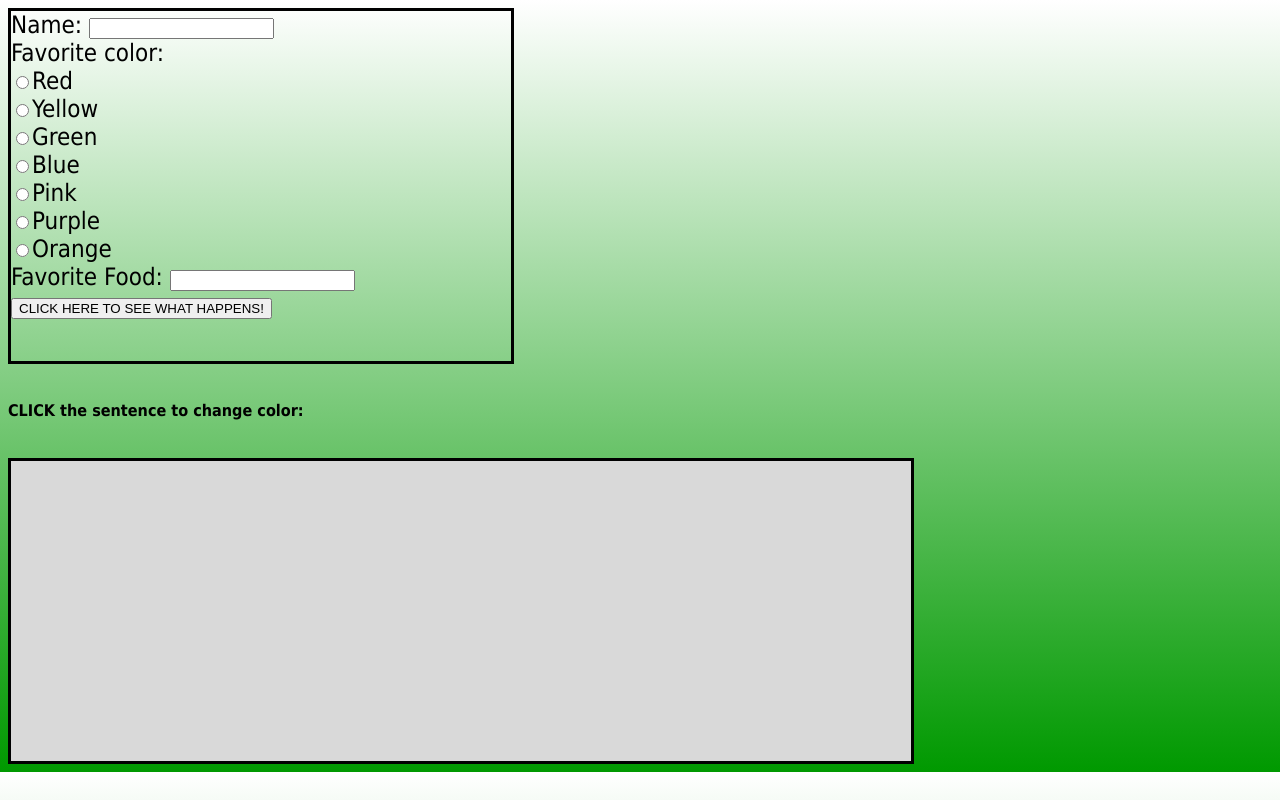
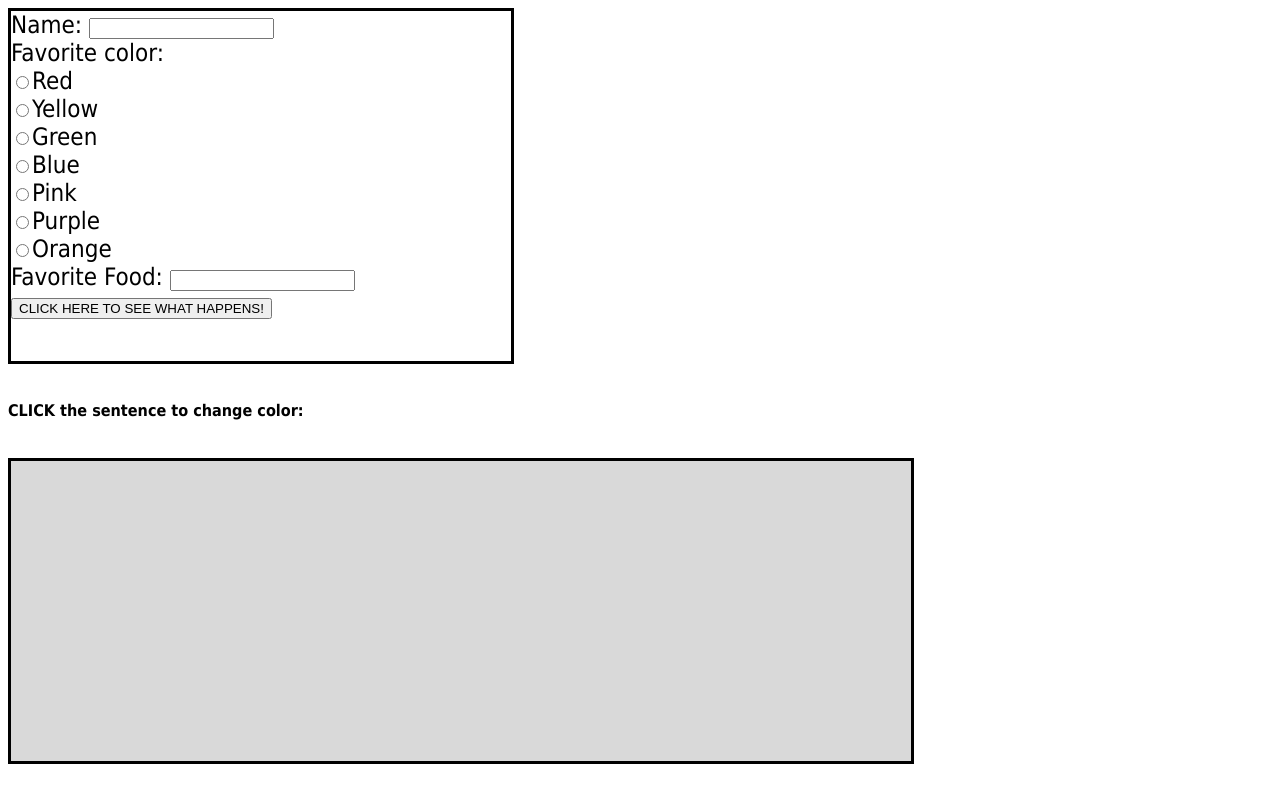
Before and after one commit to sharonw4769/banner-generator, a plain HTML site: page index.html in a window 1280 px wide. Drawn offline with nearby package versions, Linux system fonts and the light colour scheme.

Commit message:
remove background color

```diff
--- a/index.html
+++ b/index.html
@@ -43,8 +43,7 @@
       height: 350px;
 
     }
-    body {
-       background: linear-gradient(white, #009900);
+
   </style>
 </head>
 
```
